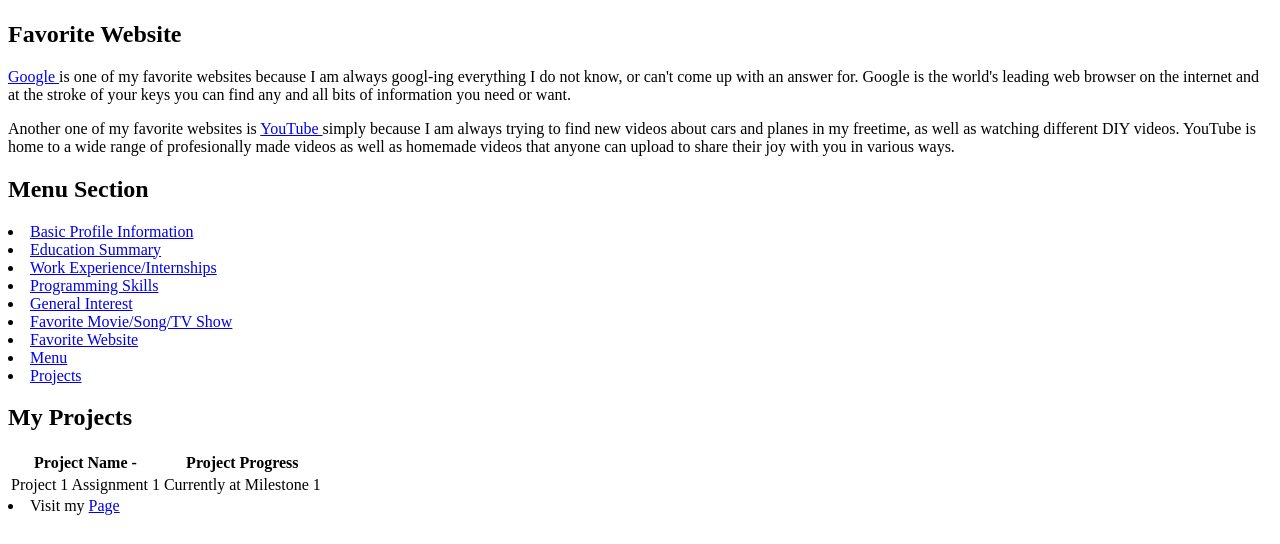
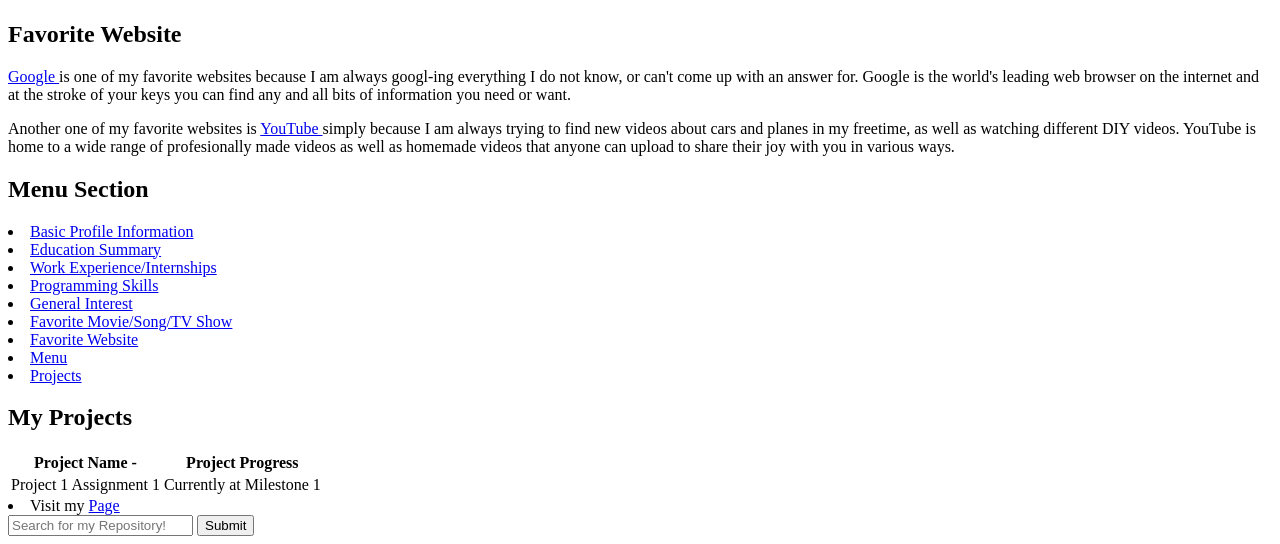
Before and after one commit to elitemitchy11/CUS1172-ProfilePage, a plain HTML site: page index.html in a window 1280 px wide. Shown: the part 2186-2730 px from the top of the page. Before the commit the page ends 2709 px from the top, so only its background shows below. Drawn offline with Linux system fonts and the light colour scheme.

Commit message:
Update index.html

```diff
--- a/index.html
+++ b/index.html
@@ -91,6 +91,9 @@
     </table>
       <li> Visit my <a href="file:///Users/kingmitchy/Desktop/SJU/Fourth%20Year/CUS%201172/Assignment%201%20Milestone%201/Assignment1.html#Favorites"/> Page </a> </li>
 </div>
-
+<form action ="https://github.com">
+    <input name = "Q" type = "text" placeholder = "Search for my Repository!"/>
+    <input type = "Submit"/>
+    </form>
     </body>
     </html>
```
